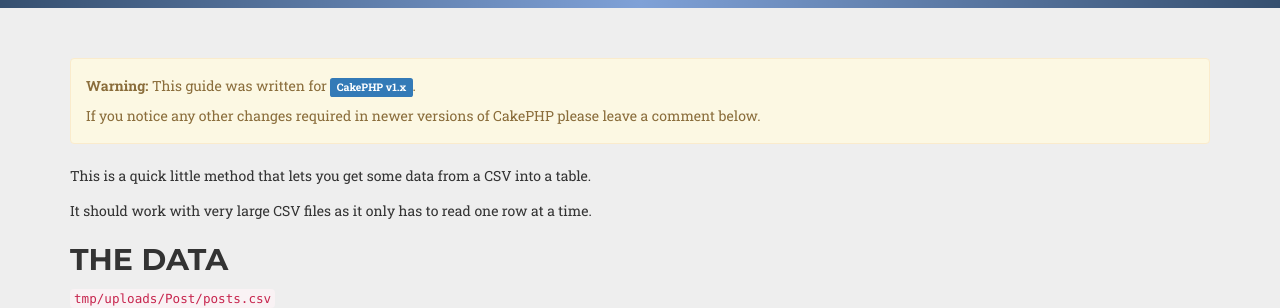
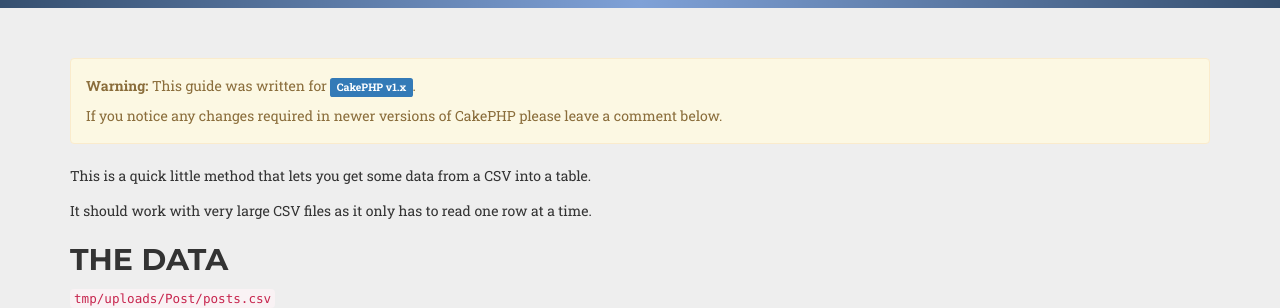
Before and after one commit to mr-php/mr-php.github.io, a Jekyll site: the page built from _posts/2008-10-09-importing-data-from-csv-into-cakephp.md, in a window 1280 px wide and 900 px high, scrolled down 371 px. Shown: the part 154-462 px from the top of the window. Built offline with Jekyll 4.4.1, drawn with Linux system fonts in a browser that asks for light colours; nearby versions of some CDN libraries; some web fonts are replaced; Markdown is read by kramdown in place of the engine named in the settings; comment, search, counter and statistics services are not loaded.

Commit message:
Update 2008-10-09-importing-data-from-csv-into-cakephp.md

```diff
--- a/_posts/2008-10-09-importing-data-from-csv-into-cakephp.md
+++ b/_posts/2008-10-09-importing-data-from-csv-into-cakephp.md
@@ -12,7 +12,7 @@ redirect_from:
 
 <div class="alert alert-warning" role="alert">
 	<p><strong>Warning:</strong> This guide was written for <span class="label label-primary">CakePHP v1.x</span>.</p>
-	<p>If you notice any other changes required in newer versions of CakePHP please leave a comment below.</p>
+	<p>If you notice any changes required in newer versions of CakePHP please leave a comment below.</p>
 </div>
 
 This is a quick little method that lets you get some data from a CSV into a table.
```
